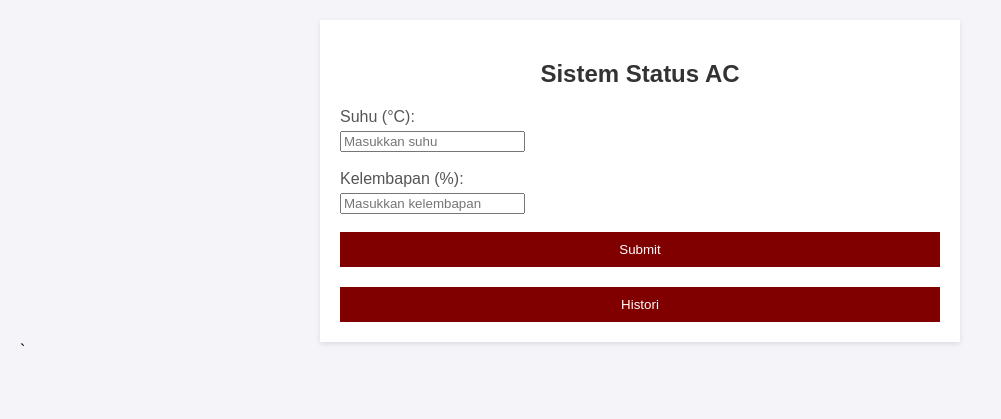
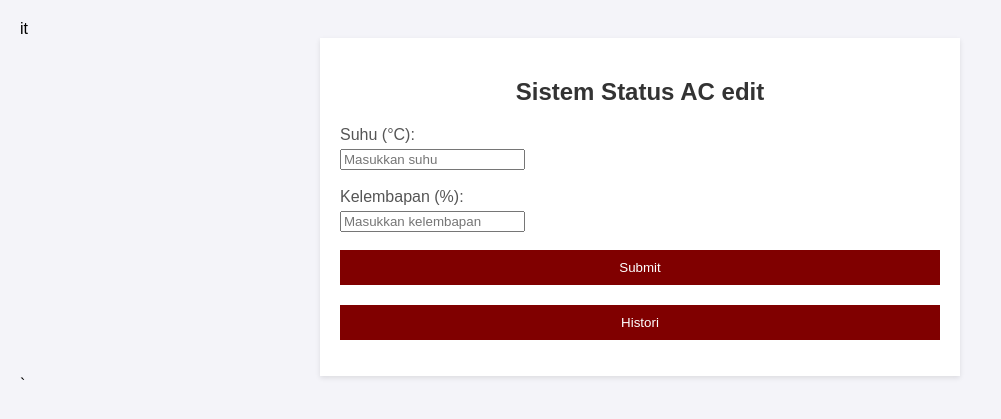
Before and after one commit to pienapwel/tugasprognet3, a PHP site: page / in a window 1280 px wide. Shown: the top 419 px of the page, without its empty margins (0-1001 px from the left). Run offline with PHP 8.4, Linux system fonts and the light colour scheme.

Commit message:
Update index.php

```diff
--- a/index.php
+++ b/index.php
@@ -1,4 +1,4 @@
-<?php
+it<?php
 include 'config.php';
 
 function statusAC($suhu, $kelembapan) {
@@ -61,7 +61,7 @@ if (isset($_POST['histori'])) {
 </head>
 <body>
     <div class="container">
-        <h2>Sistem Status AC</h2>
+        <h2>Sistem Status AC edit</h2>
 
         <?php if (!empty($message)): ?>
             <p><?php echo $message; ?></p>
```
